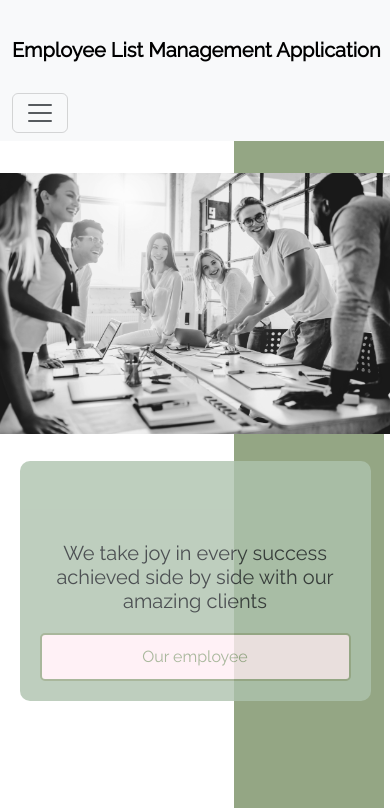
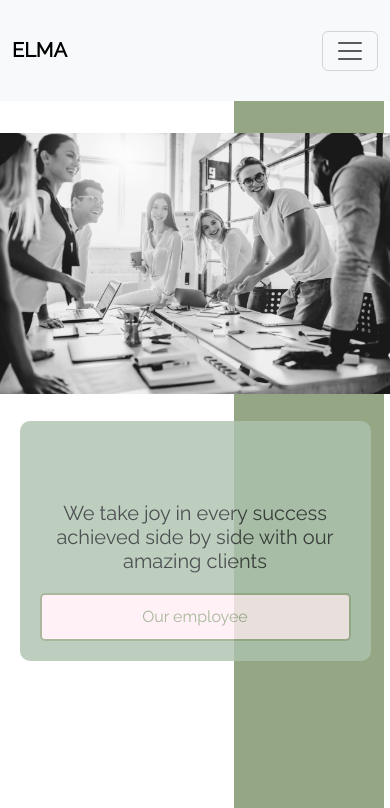
Before and after one commit to osemenets21/Employee-List-Management-Application, a React (Create React App) app: page / in a window 390 px wide. Shown: the top 808 px of the page. Built offline with nearby package versions, Linux system fonts and the light colour scheme; data requests are answered from the project's data file.

Commit message:
correct text in header

```diff
--- a/src/components/Footer/Footer.scss
+++ b/src/components/Footer/Footer.scss
@@ -3,4 +3,5 @@
     color: #fff;
     text-align: center;
     padding: 10px;
+    width: 100%;
   }
--- a/src/components/NavBar/NavBar.tsx
+++ b/src/components/NavBar/NavBar.tsx
@@ -1,4 +1,4 @@
-import React from "react";
+import React, { useState, useEffect } from "react";
 import "./NavBar.scss";
 import Container from "react-bootstrap/Container";
 import Nav from "react-bootstrap/Nav";
@@ -8,11 +8,31 @@ import Button from "react-bootstrap/Button";
 import ButtonGroup from "react-bootstrap/ButtonGroup";
 
 export const NavBar = () => {
+  const [isMobile, setIsMobile] = useState(false);
+
+  useEffect(() => {
+    const handleResize = () => {
+      if (window.innerWidth <= 768) {
+        setIsMobile(true);
+      } else {
+        setIsMobile(false);
+      }
+    };
+
+    handleResize();
+
+    window.addEventListener("resize", handleResize);
+
+    return () => {
+      window.removeEventListener("resize", handleResize);
+    };
+  }, []);
+
   return (
     <Navbar expand="md" className="bg-body-tertiary">
       <Container fluid>
         <Navbar.Brand className="navBar__logo">
-          Employee List Management Application
+          {isMobile ? "ELMA" : "Employee List Management Application"}
         </Navbar.Brand>
         <Navbar.Toggle aria-controls="navbarScroll" />
         <Navbar.Collapse id="navbarScroll">
--- a/src/index.css
+++ b/src/index.css
@@ -15,5 +15,5 @@
 
 html {
     font-size: 16px;
-    min-width: 320px;
+    min-width: 380px;
 }
```
